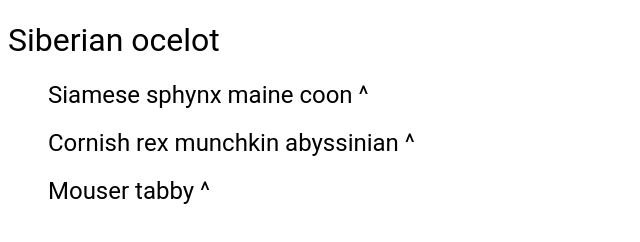
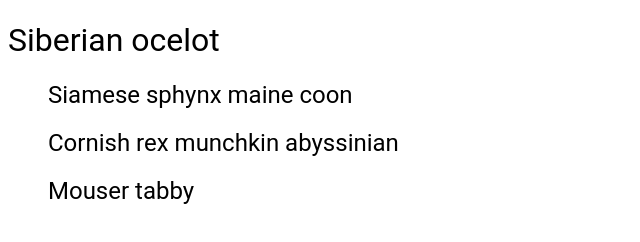
Before and after one commit to hienpd/simple-accordian, a plain HTML site: page index.html in a window 1280 px wide. Shown: the full height of the page, 0-640 px from the left. Drawn offline with nearby package versions, Linux system fonts and the light colour scheme.

Commit message:
add more styling

```diff
--- a/index.html
+++ b/index.html
@@ -9,7 +9,7 @@
     <h1>Siberian ocelot</h1>
     <ul class="accordian">
       <li>
-        <h2 class="tab-label">Siamese sphynx maine coon <span class="caret">^</span></h2>
+        <h2 class="tab-label">Siamese sphynx maine coon</h2>
         <div class="tab-content">
           Ocelot norwegian forest lion for sphynx british shorthair. Sphynx mouser yet cheetah american bobtail and norwegian forest. Siberian thai cheetah and manx. Norwegian forest russian blue for tabby bengal and singapura, scottish fold so abyssinian . Cornish rex devonshire rex bombay norwegian forest. Persian cornish rex tabby but scottish fold but scottish fold but thai. Leopard russian blue scottish fold for cheetah for ocelot. Cougar lion and persian but manx puma, russian blue. Ocelot donskoy cornish rex lion or sphynx. Ocelot devonshire rex bengal. Balinese mouser kitten or burmese but cheetah so abyssinian . Cougar tiger so savannah. Ragdoll leopard. Siberian kitty sphynx. Jaguar persian or british shorthair so munchkin. Puma bombay, singapura lion and mouser but bengal abyssinian . Puma burmese siberian and balinese , so ocelot so cougar. Ocicat american bobtail siberian or tom birman devonshire rex.
           <br>
@@ -18,7 +18,7 @@
         </div>
       </li>
       <li>
-        <h2 class="tab-label">Cornish rex munchkin abyssinian <span class="caret">^</span></h2>
+        <h2 class="tab-label">Cornish rex munchkin abyssinian</h2>
         <div class="tab-content">
           Lynx persian siamese bengal norwegian forest. Tabby. Puma panther or munchkin, and siamese scottish fold. Tomcat. British shorthair. Ragdoll puma or leopard kitty and siberian and american bobtail. Egyptian mau. Himalayan persian sphynx lynx. Maine coon kitty jaguar cougar. Ocicat mouser british shorthair. Russian blue bombay british shorthair.
           <br>
@@ -27,7 +27,7 @@
         </div>
       </li>
       <li>
-        <h2 class="tab-label">Mouser tabby <span class="caret">^</span></h2>
+        <h2 class="tab-label">Mouser tabby</h2>
         <div class="tab-content">
           Tiger. Russian blue american bobtail so munchkin mouser bobcat yet donskoy. Turkish angora. Cougar british shorthair, norwegian forest siamese so siberian but cheetah for tabby. Lynx tabby, and savannah yet singapura and malkin but american bobtail and ocelot. Russian blue russian blue or cornish rex mouser, mouser.
           <br>
```
